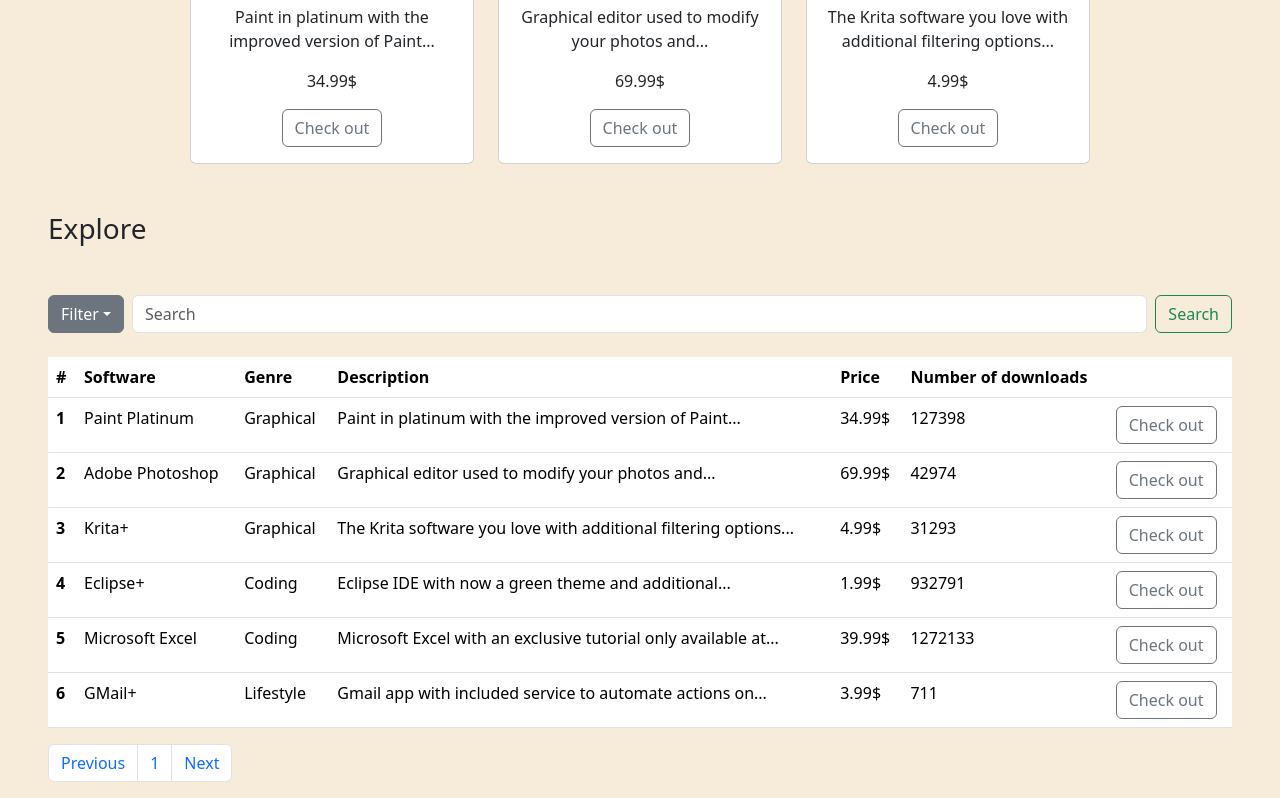
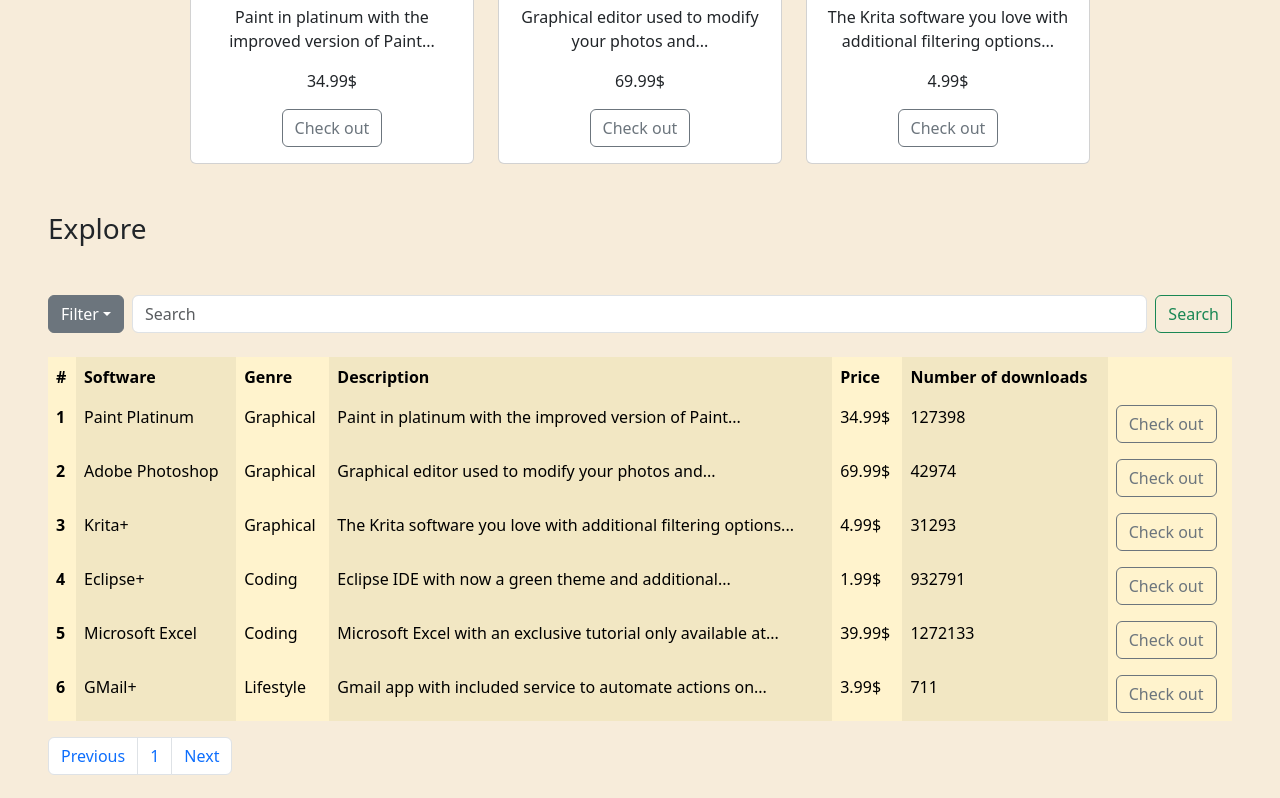
Before and after one commit to StanOfOld/HTML-Project-SOEN-287, a plain HTML site: page Header.html in a window 1280 px wide. Shown: the part 432-1230 px from the top of the page. Drawn offline with nearby package versions, Linux system fonts and the light colour scheme.

Commit message:
updated header

```diff
--- a/Header.html
+++ b/Header.html
@@ -9,6 +9,10 @@
 
           body {
             background-color: #f7ecda;
+          }
+
+          .roww {
+
           }
 
         </style>
@@ -116,7 +120,7 @@
       <br/>
 
       <div>
-        <table class="table">
+        <table class="table table-warning table-striped-columns table-borderless">
           <thead>
             <tr>
               <th scope="col">#</th>
@@ -128,8 +132,8 @@
               <th scope="col"></th>
             </tr>
           </thead>
-          <tbody>
-            <tr>
+          <tbody class="table-group-divider">
+            <tr class="roww">
               <th scope="row">1</th>
               <td>Paint Platinum</td>
               <td>Graphical</td>
@@ -138,7 +142,7 @@
               <td>127398</td>
               <td><a href="#" class="btn btn-outline-secondary">Check out</a></td>
             </tr>
-            <tr>
+            <tr class="roww">
               <th scope="row">2</th>
               <td>Adobe Photoshop</td>
               <td>Graphical</td>
@@ -147,7 +151,7 @@
               <td>42974</td>
               <td><a href="#" class="btn btn-outline-secondary">Check out</a></td>
             </tr>
-            <tr>
+            <tr class="roww">
               <th scope="row">3</th>
               <td>Krita+</td>
               <td>Graphical</td>
@@ -156,7 +160,7 @@
               <td>31293</td>
               <td><a href="#" class="btn btn-outline-secondary">Check out</a></td>
             </tr>
-            <tr>
+            <tr class="roww">
               <th scope="row">4</th>
               <td>Eclipse+</td>
               <td>Coding</td>
@@ -165,7 +169,7 @@
               <td>932791</td>
               <td><a href="#" class="btn btn-outline-secondary">Check out</a></td>
             </tr>
-            <tr>
+            <tr class="roww">
               <th scope="row">5</th>
               <td>Microsoft Excel</td>
               <td>Coding</td>
@@ -174,7 +178,7 @@
               <td>1272133</td>
               <td><a href="#" class="btn btn-outline-secondary">Check out</a></td>
             </tr>
-            <tr>
+            <tr class="roww">
               <th scope="row">6</th>
               <td>GMail+</td>
               <td>Lifestyle</td>
```
